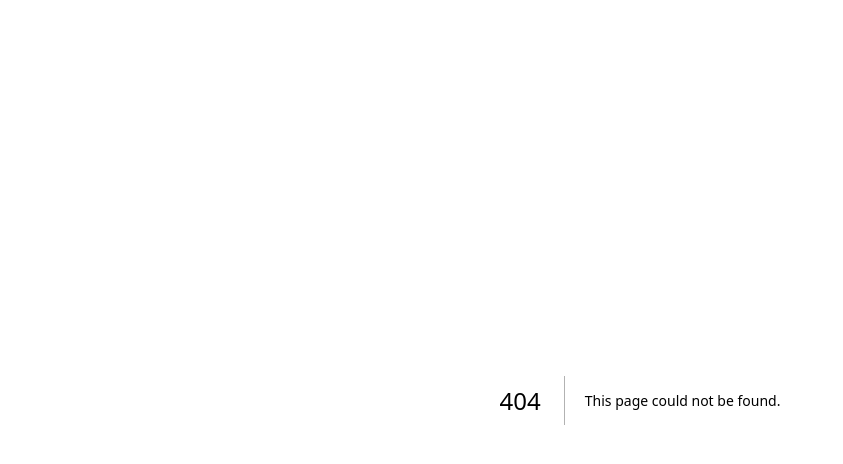
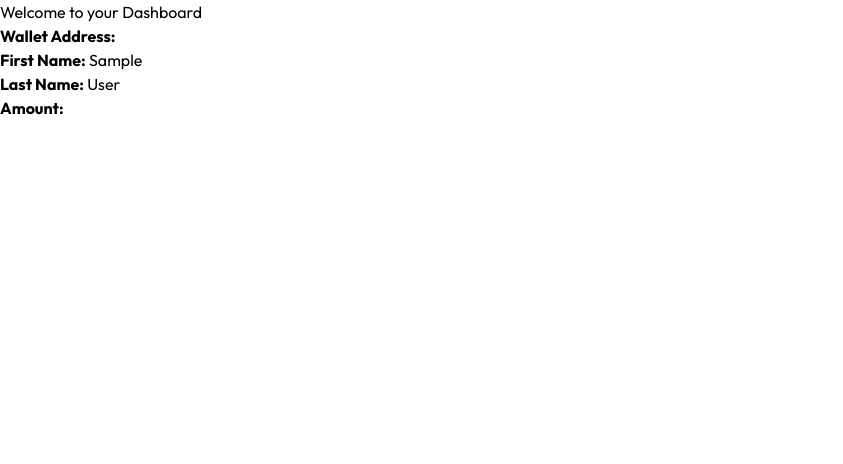
Before and after one commit to olathedev/crypto-landing-page-ui, a Next.js app: page /dashboard in a window 1280 px wide. Before the commit this address had no page. Shown: the top 464 px of the page, without its empty margins (0-843 px from the left). Built offline with nearby package versions, Linux system fonts and the light colour scheme; sample sign-in values are in the browser's storage.

Commit message:
temp modification for dashbaord

```diff
--- a/app/(auth)/login/page.tsx
+++ b/app/(auth)/login/page.tsx
@@ -3,6 +3,7 @@ import { apiService } from '@/services'
 import Link from 'next/link'
 import React, { FormEvent, useState } from 'react'
 import { toast } from 'sonner'
+import { useRouter } from 'next/navigation'
 
 type Props = {}
 
@@ -10,6 +11,7 @@ const Login = (props: Props) => {
     const [email, setEmail] = useState<string>('')
     const [password, setPassword] = useState<string>('')
     const [loading, setLoading] = useState(false)
+    const router = useRouter()
 
     const onSubmit = async (e: FormEvent) => {
         e.preventDefault()
@@ -28,10 +30,14 @@ const Login = (props: Props) => {
             })
         return
         }
+        // temporary implementation just for test purposes
+        const userData = data?.data?.user
+        localStorage.setItem('user', JSON.stringify(userData))
         console.log(data)
         toast.success('Success', {
             description: data?.message
         })
+        router.push('/dashboard')
 
     }
 
--- /dev/null
+++ b/app/dashboard/page.tsx
@@ -0,0 +1,41 @@
+'use client';
+
+import { useRouter } from 'next/navigation';
+import { useEffect, useState } from 'react';
+
+const Dashboard = () => {
+  const [user, setUser] = useState<any>(null);
+  const router = useRouter();
+
+  useEffect(() => {
+
+    const storedUser = localStorage.getItem('user');
+
+    if (!storedUser) {
+
+      router.push('/auth/login');
+    } else {
+
+      setUser(JSON.parse(storedUser));
+    }
+  }, [router]);
+
+  if (!user) {
+
+    return <div>Loading...</div>;
+  }
+
+  return (
+    <div>
+      <h1>Welcome to your Dashboard</h1>
+      <div>
+        <p><strong>Wallet Address:</strong> {user.walletAddress}</p>
+        <p><strong>First Name:</strong> {user.firstName}</p>
+        <p><strong>Last Name:</strong> {user.lastName}</p>
+        <p><strong>Amount:</strong> {user.amount}</p>
+      </div>
+    </div>
+  );
+};
+
+export default Dashboard;
```
